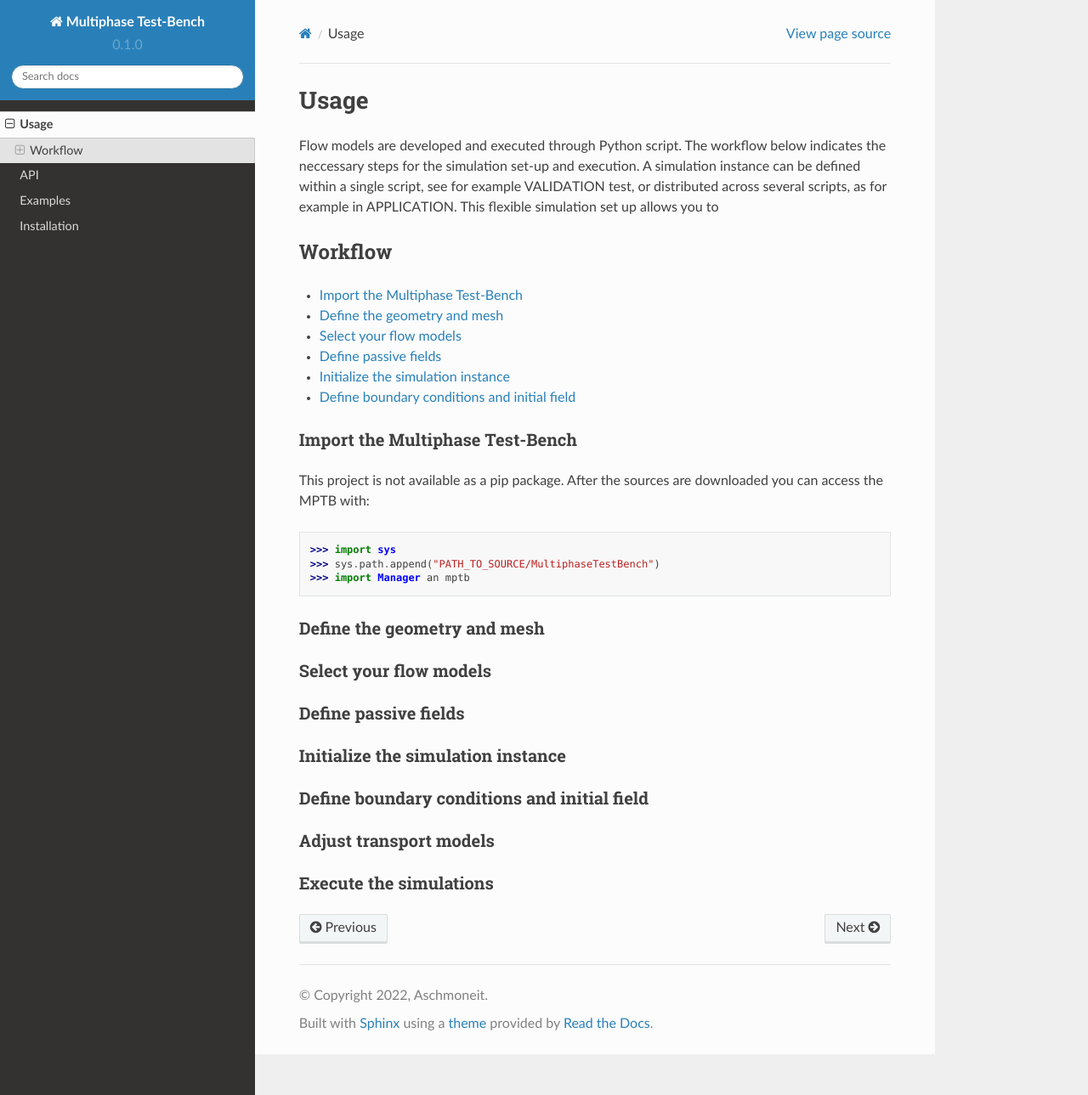
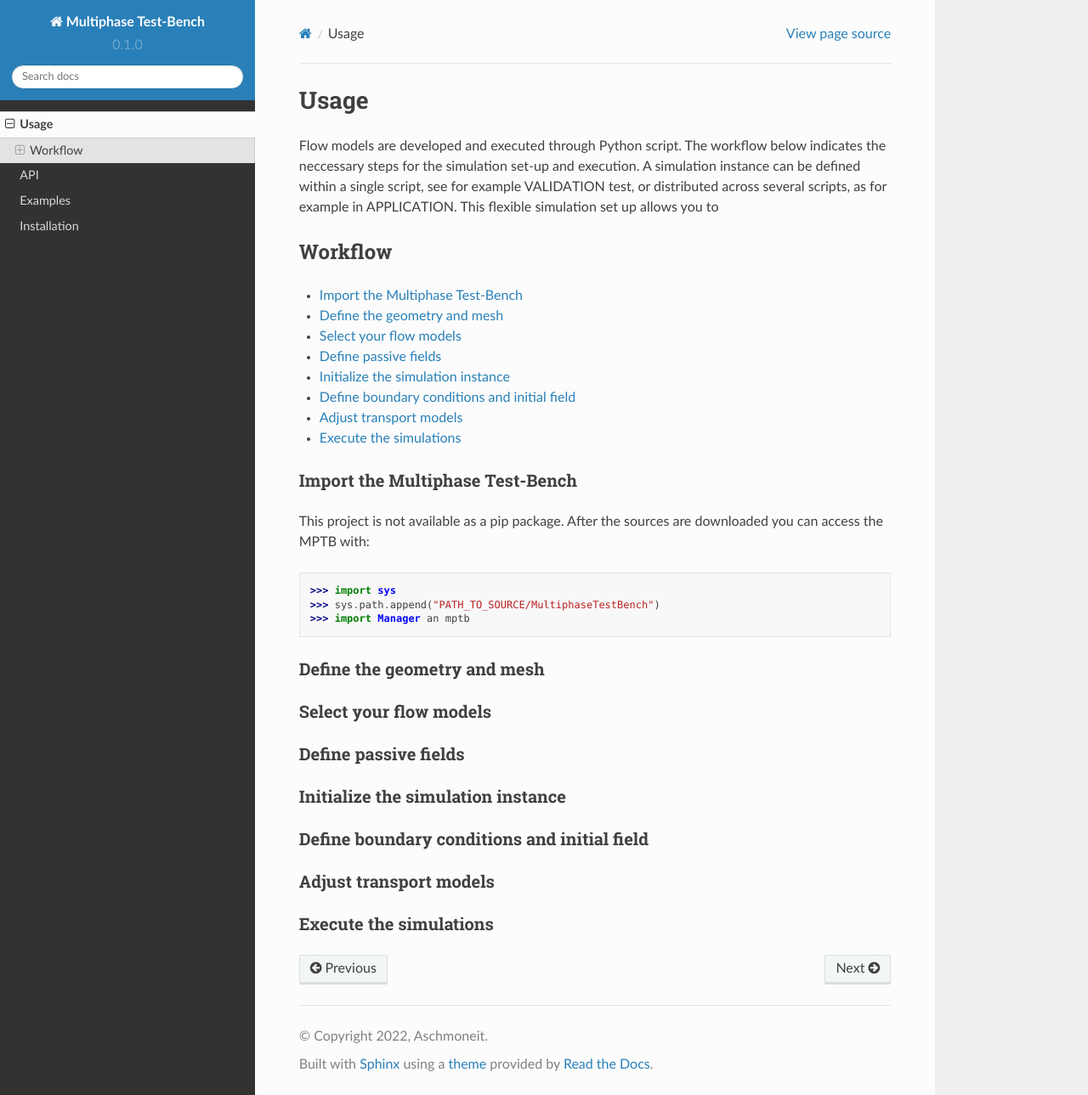
Before and after one commit to fjaschmoneit/multiphase-test-bench, a Sphinx documentation site: the page built from docs/source/usage.rst, in a window 1280 px wide and 1289 px high. Shown: the whole window at 85% size. Built offline with Sphinx 7.4.7 and the Read the Docs theme 2.0.0, drawn with Linux system fonts in a browser that asks for light colours; some of the changed lines change nothing that is shown.

Commit message:
updating documentation

```diff
--- a/docs/source/usage.rst
+++ b/docs/source/usage.rst
@@ -19,6 +19,8 @@ Workflow
 - :ref:`definePassiveFields`
 - :ref:`initializeSimInstance`
 - :ref:`defBCs`
+- :ref:`setTranspModelParams`
+- :ref:`execSim`
 
 
 
```
